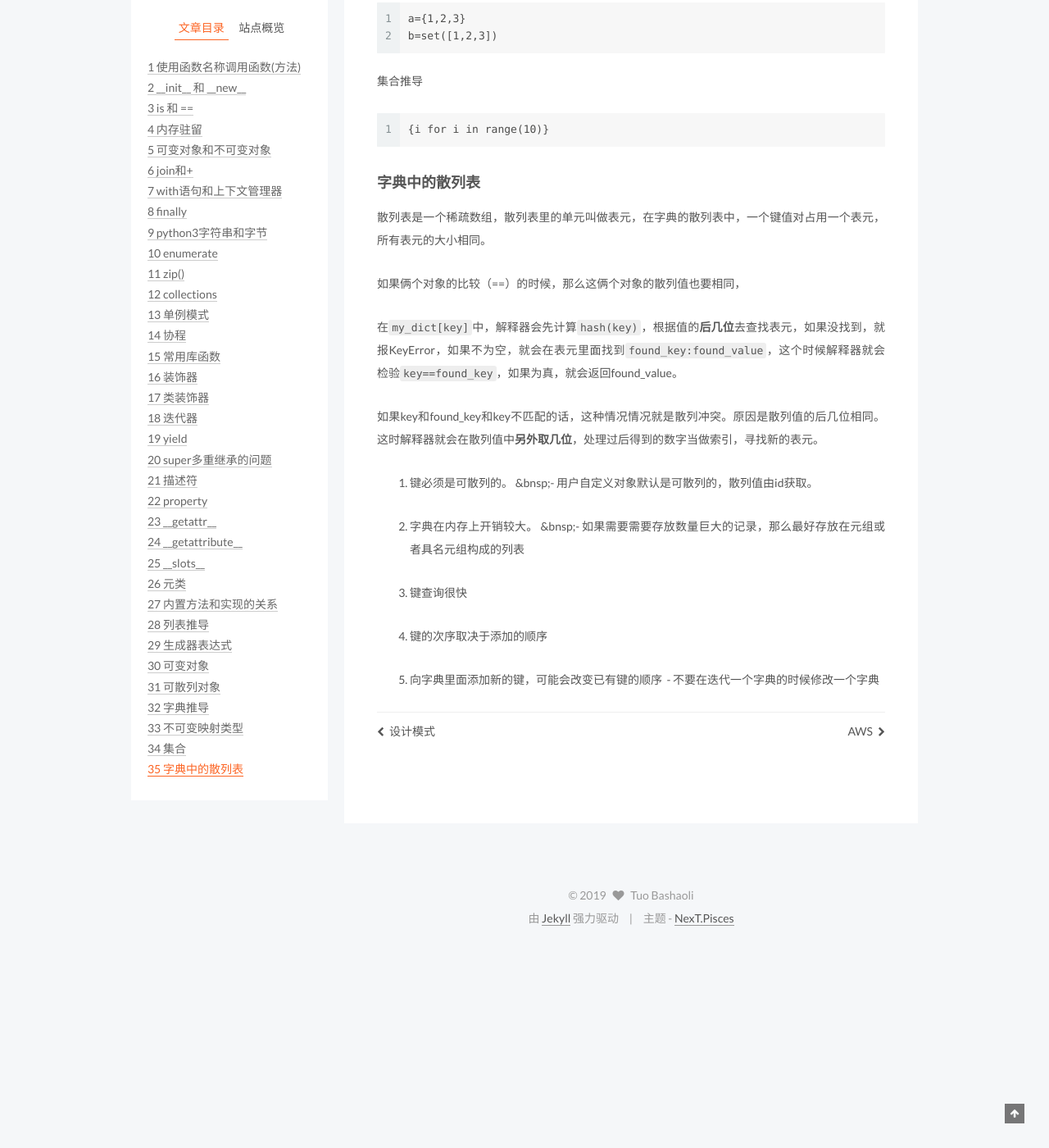
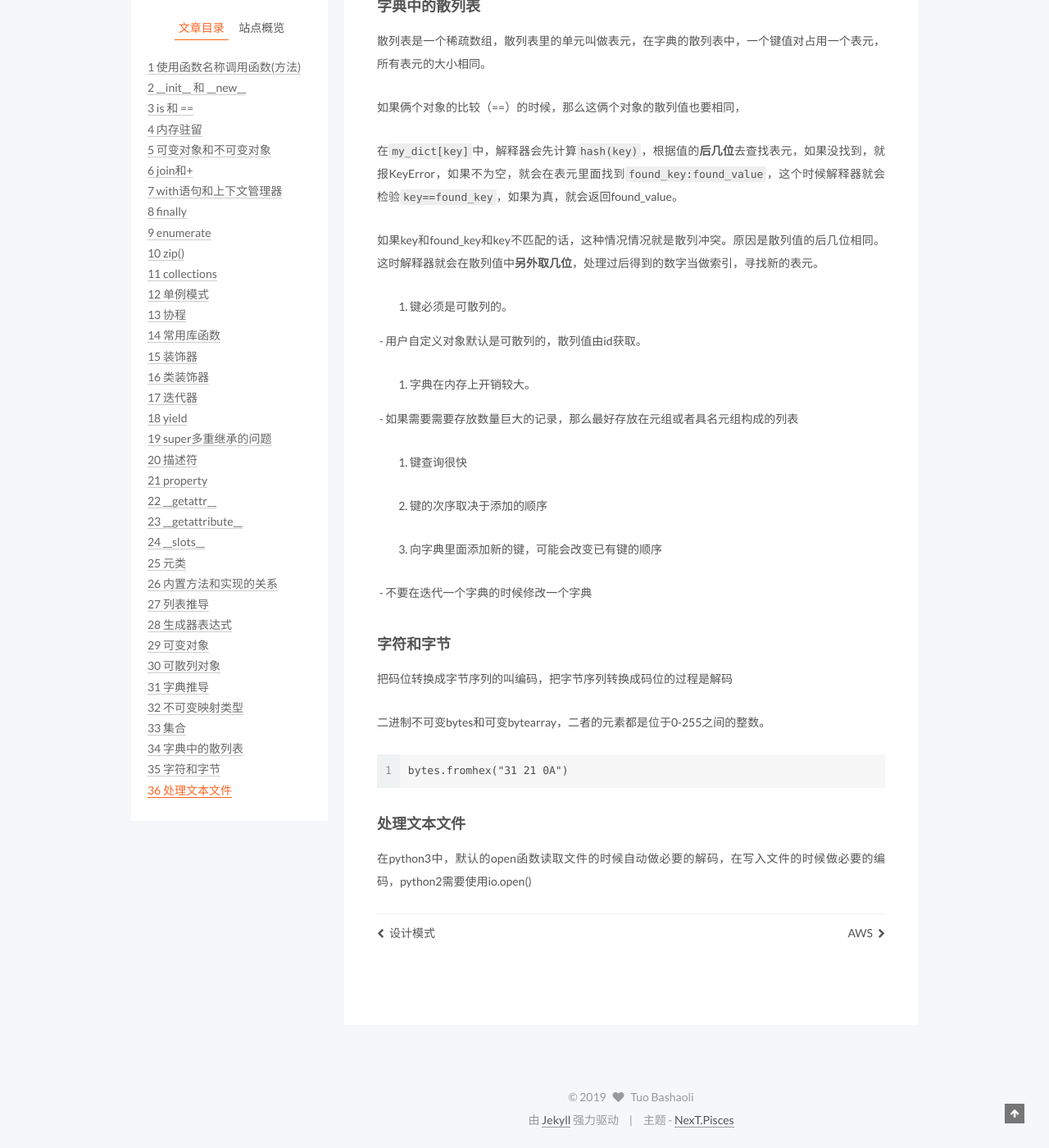
Before and after one commit to tuobashaoli/tuobashaoli.github.io, a Jekyll site: the page built from _posts/2019-05-03-python.markdown, in a window 1280 px wide and 1400 px high, scrolled down 14773 px. Shown: the whole window at 82% size. Built offline with Jekyll 4.4.1, drawn with Linux system fonts in a browser that asks for light colours; comment, search, counter and statistics services are not loaded; before the commit the page ends 15927 px from its top, so only the background shows below that; some of the changed text lies outside the part shown.

Commit message:
update python

````diff
--- a/_posts/2019-05-03-python.markdown
+++ b/_posts/2019-05-03-python.markdown
@@ -105,15 +105,6 @@ with ContextManager():
 ### finally
 
 当try语句块中含有break、continue、return的时候，在离开try之前，finally的语句会被执行
-
-### python3字符串和字节
-
-没有前缀的字符都是Unicode，Unicode字符串中存在无法使用字节表示的抽象文本，如果Unicode字符串需要存储在硬盘或者网络中，需要将其编码为字节序列，有以下俩种方法
-
-```
-str.encode(encoding="utf-8",errors="strict")
-bytes(source,encoding,errors)
-```
 
 ### enumerate
 
@@ -675,14 +666,31 @@ b=set([1,2,3])
 如果key和found\_key和key不匹配的话，这种情况情况就是散列冲突。原因是散列值的后几位相同。这时解释器就会在散列值中**另外取几位**，处理过后得到的数字当做索引，寻找新的表元。
 
 1. 键必须是可散列的。
-&bnsp;- 用户自定义对象默认是可散列的，散列值由id获取。
+
+&nbsp;- 用户自定义对象默认是可散列的，散列值由id获取。
 
 2. 字典在内存上开销较大。
-&bnsp;- 如果需要需要存放数量巨大的记录，那么最好存放在元组或者具名元组构成的列表
+
+&nbsp;- 如果需要需要存放数量巨大的记录，那么最好存放在元组或者具名元组构成的列表
 
 3. 键查询很快
 
 4. 键的次序取决于添加的顺序
 
 5. 向字典里面添加新的键，可能会改变已有键的顺序
+
 &nbsp;- 不要在迭代一个字典的时候修改一个字典
+
+### 字符和字节
+
+把码位转换成字节序列的叫编码，把字节序列转换成码位的过程是解码
+
+二进制不可变bytes和可变bytearray，二者的元素都是位于0-255之间的整数。
+
+```
+bytes.fromhex("31 21 0A")
+```
+
+### 处理文本文件
+
+在python3中，默认的open函数读取文件的时候自动做必要的解码，在写入文件的时候做必要的编码，python2需要使用io.open()
````
